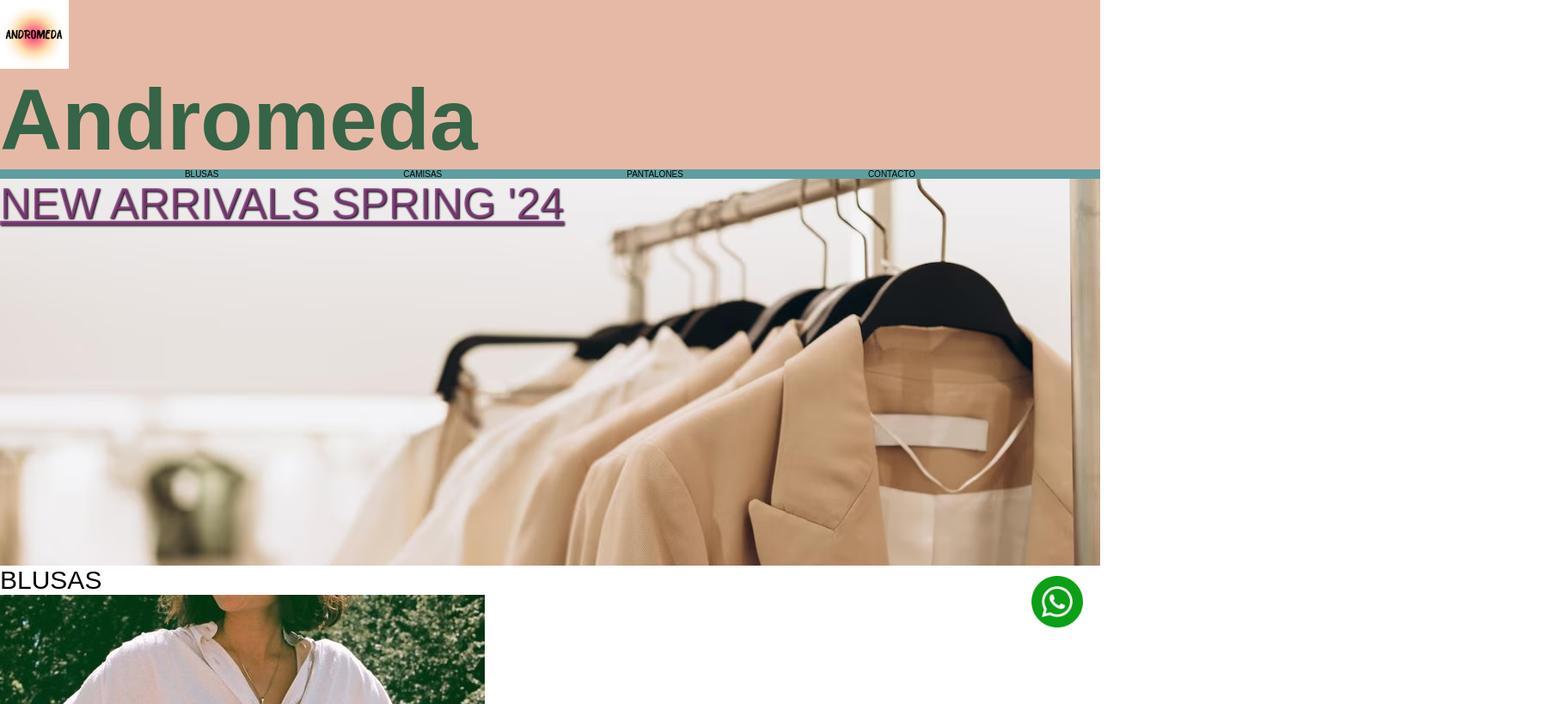
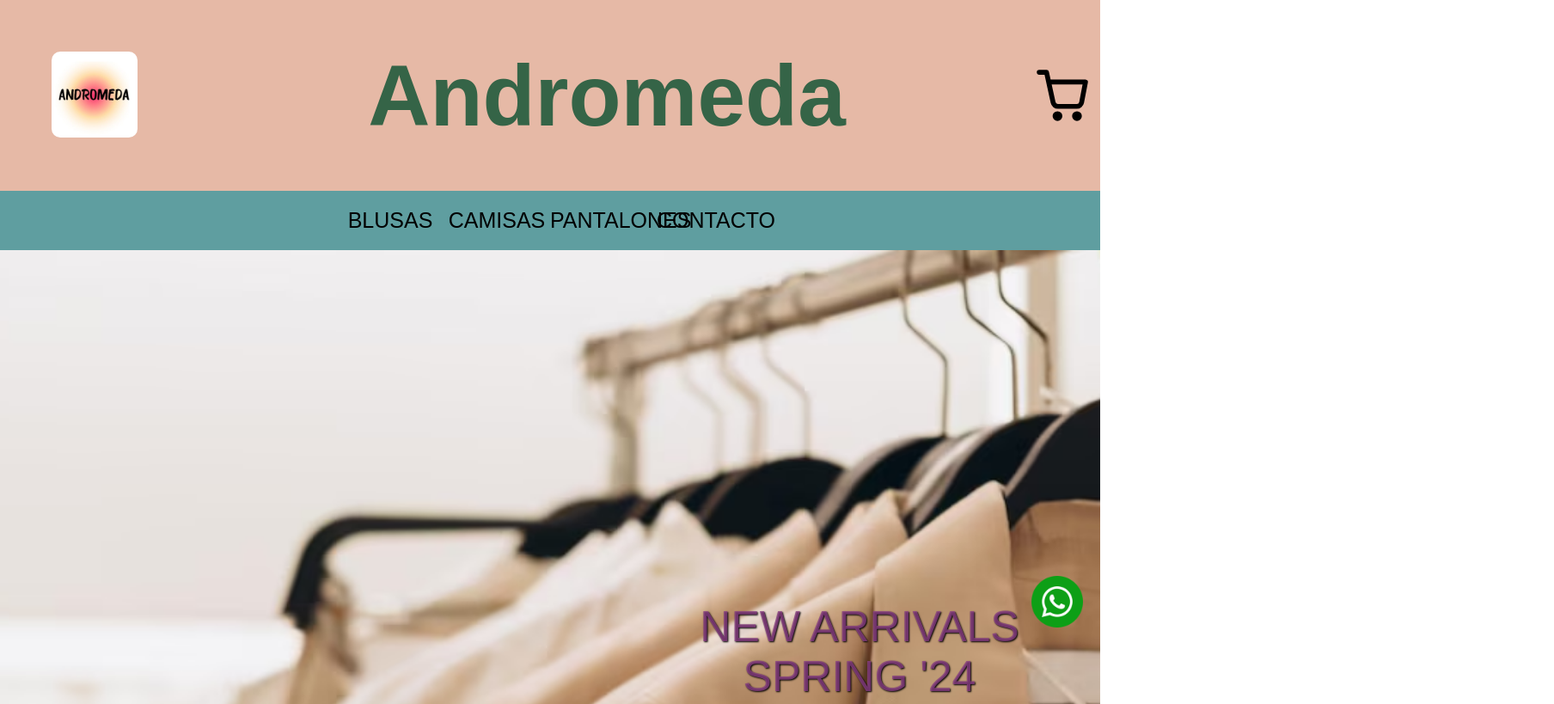
Before and after one commit to MTimchukB/proyecto-andromeda, a plain HTML site: page index.html in a window 1280 px wide. Shown: the top 819 px of the page at 86% size, 1808 px wide, since content can reach past the window. Drawn offline with Linux system fonts and the light colour scheme.

Commit message:
Cambios proyecto

```diff
--- a/css/style.css
+++ b/css/style.css
@@ -27,43 +27,89 @@ html {
 
 h1 {font-weight: bolder;
 font-size: 10rem;
-color: #064d2dca
+color: #064d2dca;
+
 }
 
 header {
 background-color: #E6B9A6;
+}
+
+
+.homepage_banner {
+    display: flex;
+    justify-content: space-between;
+    text-align: center;
+    align-items: center;
+    padding: 10px;
+
 
 }
 
 
-.logo {width: 80px;}
+
+.banner {
+    text-align: center;
+}
+
+
+.logo {width: 100px;
+    height: 100px;
+    border-color: black;
+    margin: 50px;
+    border-radius: 10px;
+
+}
+
+
+nav {
+    background-color: cadetblue;
+    padding: 20px;
+}
 
 .lista-nav {
     list-style: none;
     display: flex;
-    flex-direction: row;
-    justify-content: space-evenly;
-    background-color: cadetblue;
-    width: 100 px;
-    height: 100 px;
-    position: sticky;
+    justify-content: center;
+    align-items: center;
+
 }
 
+li {
+    width: 10%;
+    height: 10%;
+    text-align: center;
+    font-size: medium;
+}
 
 .lista-nav a{
     color: black;
     text-decoration: none;
+    font-size: 25px;
 }
 
-.banner {
-    h2 {color:#8d4187c9 ;
-    text-decoration: underline;
+.lista-nav a:hover {
+    color: white;
+}
+
+h2 {color:#8d4187c9 ;
+    text-decoration: none;
     text-shadow: 1px 1px 2px black;
     font-family: "Bebas Neue", sans-serif;
+    position: absolute;
+    left: 720px;
+    top: 700px;
 }
 
+
+.banner {
     background-image: url(../medios/banner.png);
-    height: 450px;
+    background-repeat: no-repeat;
+    background-size: cover;
+    background-position: center;
+    width: 100%;
+    height: 100vh;
+    background-attachment: fixed;
 
 }
 
@@ -74,9 +120,23 @@ h2 {font-size: 5rem;
 }
 
 
+
 .lista-nav-2 {
+    display: flex;
+    flex-direction: row;
     list-style: none;
+    justify-content: space-evenly;
+    align-items: center;
 }
+
+.categorias {
+    list-style: none;
+    justify-content: space-evenly;
+    align-items: center;
+
+
+}
+
 
 .lista-nav-2 a {
 color: black;
@@ -133,7 +193,7 @@ font-size: 2rem;}
 .footer {
     display: flex;
     flex-direction: row;
-    justify-content: space-evenly;
+    justify-content: space-between;
     align-items: center;
 
 }
--- a/index.html
+++ b/index.html
@@ -16,8 +16,12 @@
     <header>
 
 <!--Logotipo y nombre de la empresa-->
+<div class="homepage_banner">
     <a href="./medios/logo.jpg"><img class="logo" src="./medios/logo.jpg" alt="logo"></a>
     <h1>Andromeda</h1>
+    <svg xmlns="http://www.w3.org/2000/svg" width="68" height="68" viewBox="0 0 24 24" fill="none" stroke="#000000" stroke-width="2" stroke-linecap="round" stroke-linejoin="round"><circle cx="10" cy="20.5" r="1"/><circle cx="18" cy="20.5" r="1"/><path d="M2.5 2.5h3l2.7 12.4a2 2 0 0 0 2 1.6h7.7a2 2 0 0 0 2-1.6l1.6-8.4H7.1"/></svg>
+
+</div>
 
 <!--Menú de navegación-->
         <nav>
@@ -37,6 +41,7 @@
             <h2>NEW ARRIVALS SPRING '24</h2>
         </section>
 
+        <div class="categorias">
 
             <ul class="lista-nav-2">
                 <h3>BLUSAS</h3>
@@ -48,6 +53,9 @@
                 <h3>PANTALONES</h3>
                 <li><img src="./medios/pantalon3.jpg" alt="pantalon sastrero gris tiro alto"></li>
             </ul>
+
+        </div>
+
 
     </main>
 
```
Also changed, not shown: pages/camisas.html (+1 -1 lines). Lines whose indentation alone changed are shown as unchanged.
